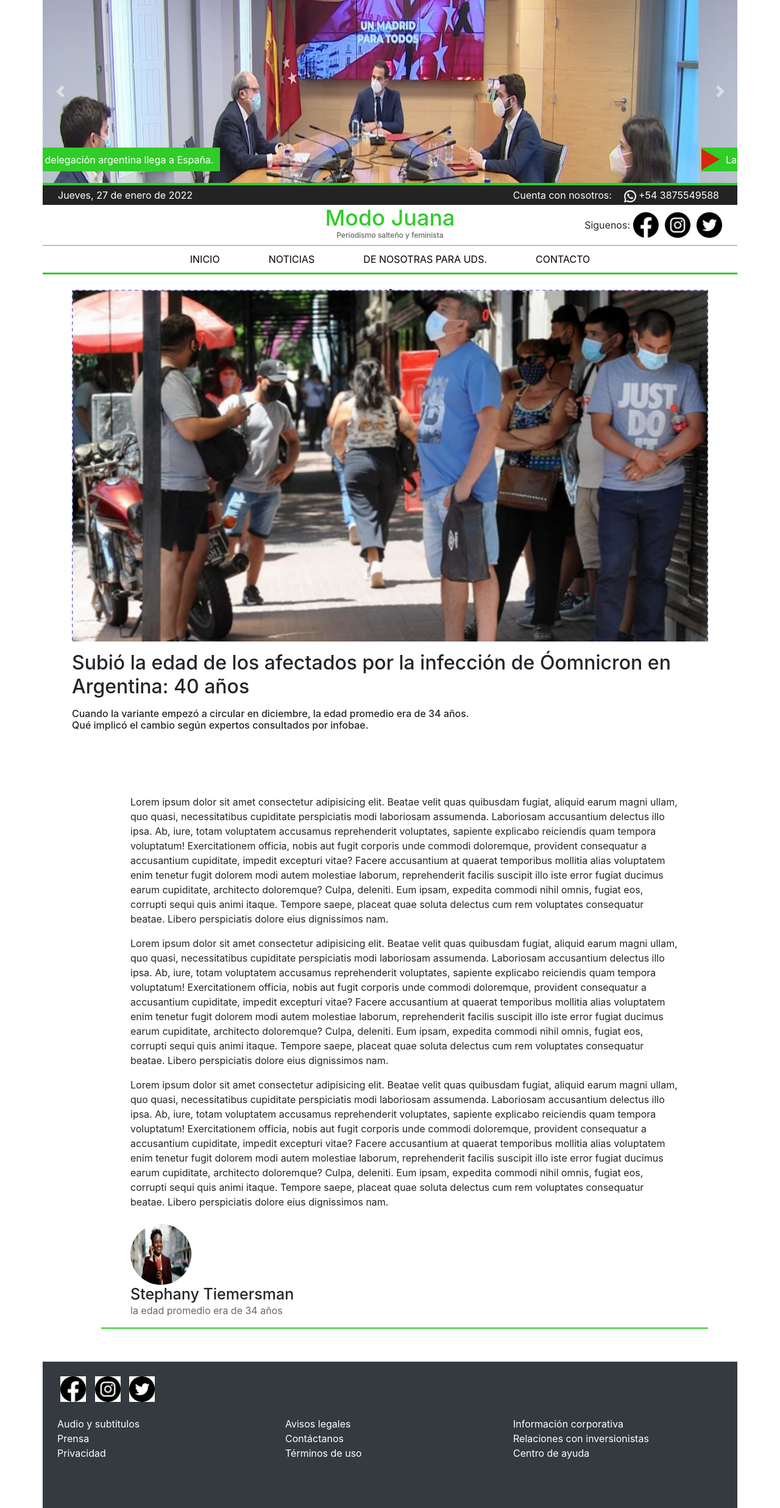
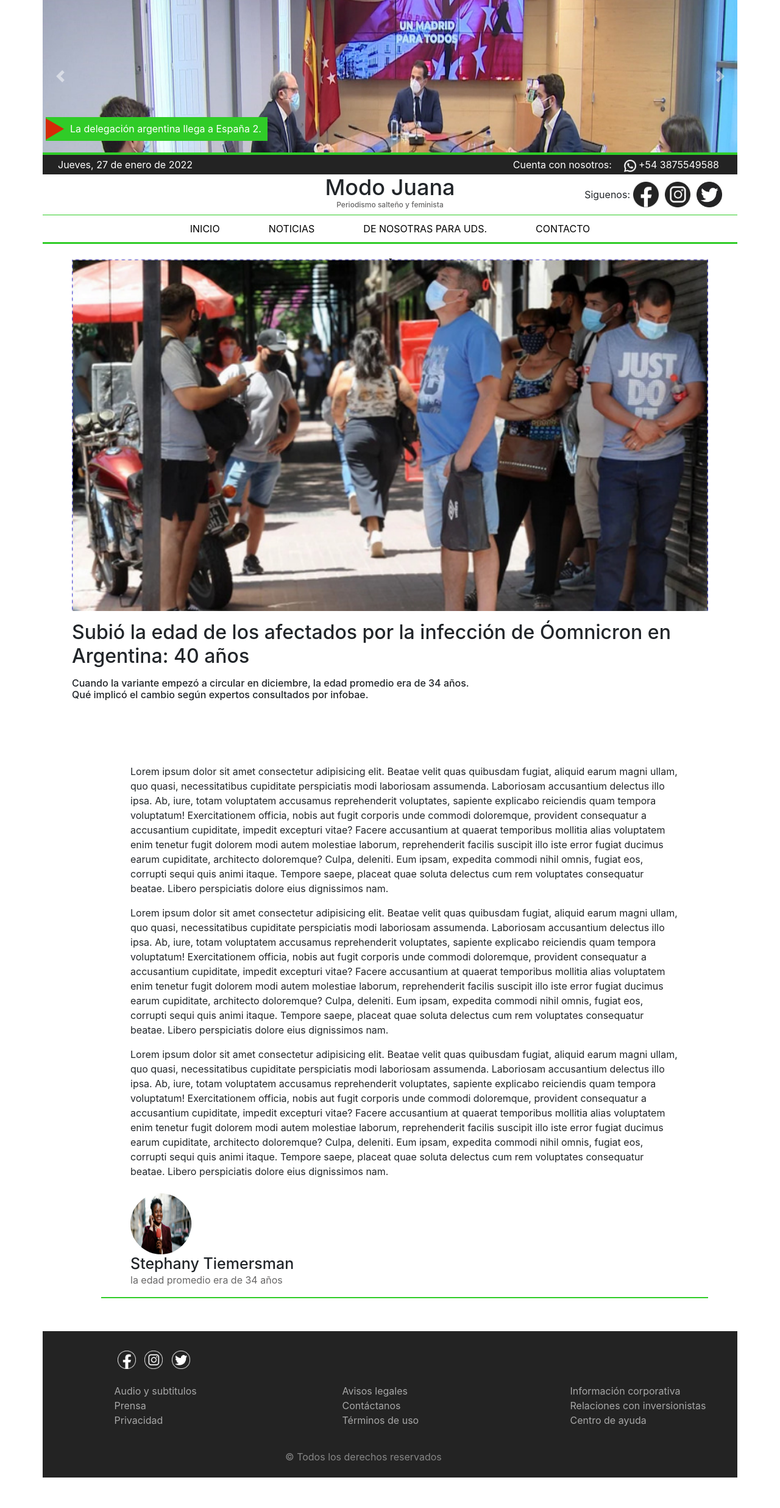
Before and after one commit to michaelviloria/silvia-web, a plain HTML site: page src/html/sections/noticia.html in a window 1280 px wide. Shown: the whole page at 61% size. After the commit the page ends 2423 px from the top, so only its background shows below. Drawn offline with nearby package versions, Linux system fonts and the light colour scheme.

Commit message:
Ajustes pequeños en el diseño

```diff
--- a/src/html/sections/noticia.html
+++ b/src/html/sections/noticia.html
@@ -31,7 +31,7 @@
           <img src="../../img/1.jpg" class="d-block w-100" alt="..." />
           <div class="carousel--tag d-flex">
             <picture>
-              <img src="../../img/arrow-icon.png" alt="Arrow icon" />
+              <img src="../../img/icons/arrow-icon.png" alt="Arrow icon" />
             </picture>
             <p>La delegación argentina llega a España.</p>
           </div>
@@ -40,7 +40,7 @@
           <img src="../../img/1.jpg" class="d-block w-100" alt="..." />
           <div class="carousel--tag d-flex">
             <picture>
-              <img src="../../img/arrow-icon.png" alt="Arrow icon" />
+              <img src="../../img/icons/arrow-icon.png" alt="Arrow icon" />
             </picture>
             <p>La delegación argentina llega a España 2.</p>
           </div>
@@ -49,7 +49,7 @@
           <img src="../../img/1.jpg" class="d-block w-100" alt="..." />
           <div class="carousel--tag d-flex">
             <picture>
-              <img src="../../img/arrow-icon.png" alt="Arrow icon" />
+              <img src="../../img/icons/arrow-icon.png" alt="Arrow icon" />
             </picture>
             <p>La delegación argentina llega a España 3.</p>
           </div>
@@ -84,7 +84,7 @@
         <div class="contact d-flex">
           <span>Cuenta con nosotros:</span>
           <picture class="whatsapp-icon">
-            <img src="../../img/whatsapp-icon.png" alt="whatsapp icon" />
+            <img src="../../img/icons/whatsapp-icon.png" alt="whatsapp icon" />
           </picture>
           <span>+54 3875549588</span>
         </div>
@@ -101,18 +101,27 @@
           <p>Siguenos:</p>
           <picture>
             <a href="https://facebook.com" target="blank">
-              <img src="../../img/facebook-icon.png" alt="Facebook icon" />
+              <img src="../../img/icons/facebook-icon.png" alt="Facebook icon" />
             </a>
           </picture>
           <picture>
             <a href="https://instagram.com">
-              <img src="../../img/instagram-icon.png" alt="Instagram icon" />
+              <img src="../../img/icons/instagram-icon.png" alt="Instagram icon" />
             </a>
           </picture>
           <picture>
             <a href="https://twitter.com">
-              <img src="../../img/twitter-icon.png" alt="Twitter icon" />
+              <img src="../../img/icons/twitter-icon.png" alt="Twitter icon" />
             </a>
+          </picture>
+        </section>
+
+        <section class="header--weather d-flex">
+          <picture>
+            <img src="" alt="">
+          </picture>
+          <picture>
+            <img src="" alt="">
           </picture>
         </section>
       </section>
@@ -127,6 +136,15 @@
         </ul>
       </nav>
     </header>
+
+    <nav class="header--nav container no-visible" id="headerNav">
+      <ul class="d-flex">
+        <li><a href="#">INICIO</a></li>
+        <li><a href="#">NOTICIAS</a></li>
+        <li><a href="#">DE NOSOTRAS PARA UDS.</a></li>
+        <li><a href="#">CONTACTO</a></li>
+      </ul>
+    </nav>
 
     <!-- MAIN -->
     <main class="container">
@@ -212,30 +230,30 @@
     </main>
 
     <!-- FOOTER -->
-    <footer class="container mt-3 px-4 pt-4 bg-dark">
-      <div class="row">
+    <footer class="container mt-3 px-4 pt-4">
+      <div class="row mt-2">
         <!-- FOOTER | SOCIAL MEDIA -->
-        <div class="footer--social-media col-4 mb-4">
+        <div class="footer--social-media col-3 offset-1 mb-4">
           <picture>
             <a href="https://facebook.com" target="blank">
-              <img src="../../img/facebook-icon.png" alt="Facebook icon" />
+              <img src="../../img/icons/facebook-icon-white.png" alt="Facebook icon" />
             </a>
           </picture>
           <picture>
             <a href="https://instagram.com">
-              <img src="../../img/instagram-icon.png" alt="Instagram icon" />
+              <img src="../../img/icons/instagram-icon-white.png" alt="Instagram icon" />
             </a>
           </picture>
           <picture>
             <a href="https://twitter.com">
-              <img src="../../img/twitter-icon.png" alt="Twitter icon" />
+              <img src="../../img/icons/twitter-icon-white.png" alt="Twitter icon" />
             </a>
           </picture>
         </div>
       </div>
       <!-- FOOTER | CONTENT -->
-      <div class="footer--content row">
-        <div class="content--list col-4">
+      <div class="footer--content row ">
+        <div class="content--list col-3 offset-1">
           <ul>
             <li>
               <a href="#">Audio y subtitulos</a>
@@ -248,7 +266,7 @@
             </li>
           </ul>
         </div>
-        <div class="content--list col-4">
+        <div class="content--list col-3 offset-1">
           <ul>
             <li>
               <a href="#">Avisos legales</a>
@@ -261,7 +279,7 @@
             </li>
           </ul>
         </div>
-        <div class="content--list col-4">
+        <div class="content--list col-3 offset-1">
           <ul>
             <li>
               <a href="#">Información corporativa</a>
@@ -273,6 +291,12 @@
               <a href="#">Centro de ayuda</a>
             </li>
           </ul>
+        </div>
+      </div>
+      <!-- FOOTER | COPYRIGHT -->
+      <div class="row justify-content-center mt-3">
+        <div class="footer--copyright col-4">
+          <span>© Todos los derechos reservados</span>
         </div>
       </div>
     </footer>
@@ -288,5 +312,7 @@
       integrity="sha384-fQybjgWLrvvRgtW6bFlB7jaZrFsaBXjsOMm/tB9LTS58ONXgqbR9W8oWht/amnpF"
       crossorigin="anonymous"
     ></script>
+
+    <script src="../../main.js"></script>
   </body>
 </html>
--- a/src/main.js
+++ b/src/main.js
@@ -1,7 +1,7 @@
 const headerNav = document.getElementById("headerNav");
 
 window.onscroll = function () {
-  if(window.scrollY >= 605) {
+  if(window.scrollY >= 598) {
     headerNav.classList.remove("no-visible");
     headerNav.classList.add("show");
   }
--- a/src/styles.css
+++ b/src/styles.css
@@ -16,7 +16,7 @@
 }
 
 #carouselMain .carousel-inner {
-  height: 300px;
+  height: 250px;
 }
 
 #carouselMain .carousel-inner .carousel-item {
@@ -25,7 +25,7 @@
 
 #carouselMain .carousel-inner .carousel-item .carousel--tag {
   position: absolute;
-  bottom: 60px;
+  bottom: calc(20% + 42px);
   left: 5px;
   background-color: var(--primary-color);
   color: var(--white-color);
@@ -75,9 +75,12 @@
 }
 
 .header--logo h1 {
-  color: var(--primary-color);
   font-size: 63px;
   margin: 0;
+}
+
+.header--logo h1 a {
+  color: var(--primary-color);
 }
 
 .header--logo h6 {
@@ -99,6 +102,18 @@
 .header--social-media picture img {
   width: 42px;
   margin: 0 5px;
+}
+
+.header--weather {
+  position: absolute;
+  left: 20px;
+  top: 25px;
+  align-items: center;
+}
+
+.header--weather picture {
+  background-color: var(--gray-color);
+  margin-right: 2px;
 }
 
 /*       HEADER | NAV       */
@@ -234,12 +249,14 @@
 footer {
   height: 240px;
   content: "";
+  background-color: var(--tertiary-color);
 }
 
 /*       FOOTER | SOCIAL MEDIA       */
 .footer--social-media picture img {
-  width: 42px;
+  width: 30px;
   margin: 0 5px;
+
 }
 
 /*       FOOTER | CONTENT       */
@@ -249,6 +266,7 @@ footer {
 
 .footer--content li a {
   color: var(--white-color);
+  opacity: 60%;
 }
 
 .footer--content .content--list ul {
@@ -262,4 +280,6 @@ footer {
 /*       FOOTER | COPYRIGHT       */
 .footer--copyright {
   color: var(--white-color);
+  margin-top: 20px;
+  opacity: 45%;
 }
```
Also changed, not shown: index.html (+33 -24 lines), src/img/facebook-icon.png (deleted), src/img/icons/arrow-icon.png (renamed from src/img/arrow-icon.png), src/img/icons/facebook-icon-white.png (added), src/img/icons/facebook-icon.png (added), src/img/icons/instagram-icon-white.png (added), src/img/icons/instagram-icon.png (added), src/img/icons/twitter-icon-white.png (added), src/img/icons/twitter-icon.png (added), src/img/icons/whatsapp-icon.png (renamed from src/img/whatsapp-icon.png), src/img/instagram-icon.png (deleted), src/img/twitter-icon.png (deleted).
